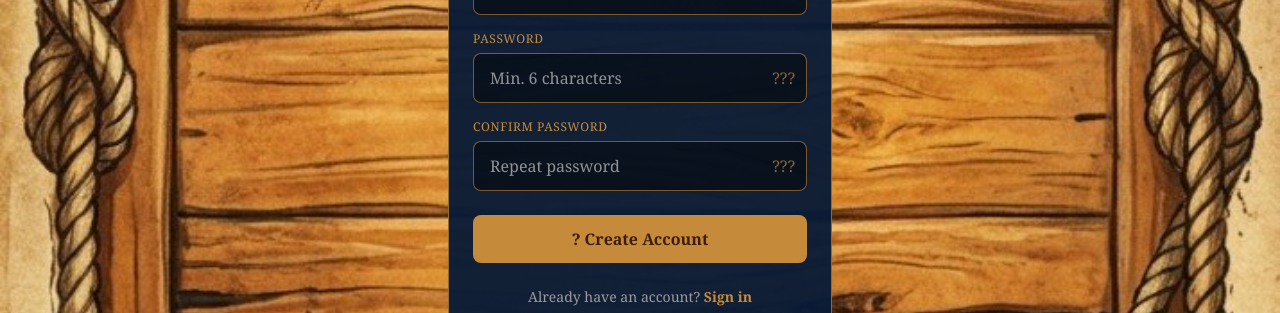
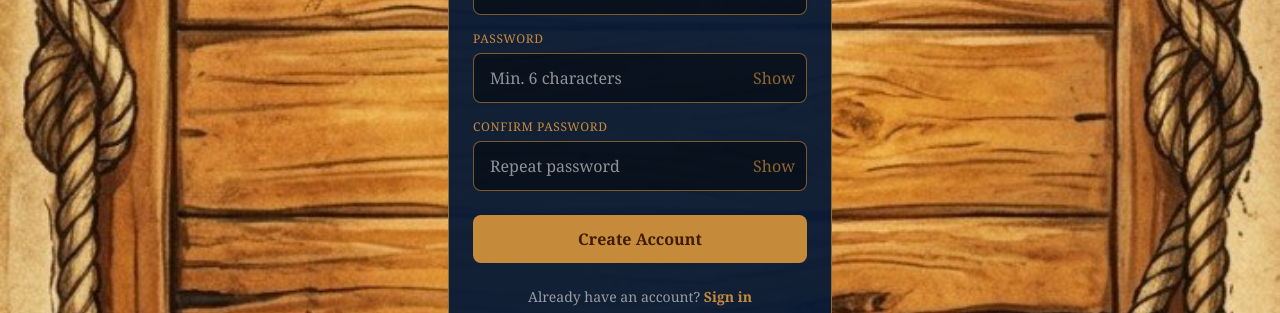
Before and after one commit to thewastedape-byte/boat-buddy-app, a Next.js app: page /signup in a window 1280 px wide. Shown: the part 373-686 px from the top of the page. Built offline with nearby package versions, Linux system fonts and the light colour scheme; no server answers.

Commit message:
fix: signup emoji rendering on Android + update settings subscription pricing descriptions

```diff
--- a/src/app/settings/page.tsx
+++ b/src/app/settings/page.tsx
@@ -374,9 +374,9 @@ export default function SettingsPage() {
             const sub = auth?.subscription || 'stow_away'
             const plans: Record<string, {name: string; desc: string}> = {
               stow_away: { name: 'Stow Away (Free)', desc: '1 question every 6 hours' },
-              first_mate: { name: 'First Mate', desc: '$9.99 / month - Unlimited access' },
-              captain: { name: 'Captain', desc: '$24.99 / month - 5 seats' },
-              admiral: { name: 'Admiral', desc: '$49.99 / month - 10 seats' },
+              first_mate: { name: 'First Mate', desc: '$4.99 / month · first year, then $9.99/mo' },
+              captain: { name: 'Captain', desc: '$10.99 / month · first year, then $24.99/mo' },
+              admiral: { name: 'Admiral', desc: '$29.99 / month · first year, then $49.99/mo' },
             }
             const plan = plans[sub] || plans.stow_away
             return (
--- a/src/app/signup/page.tsx
+++ b/src/app/signup/page.tsx
@@ -138,7 +138,7 @@ function SignupContent() {
         {inviteInfo && (
           <div className="mb-4 px-4 py-3 rounded-xl text-sm text-center"
             style={{ background: 'rgba(198,139,58,0.12)', border: '1px solid rgba(198,139,58,0.4)', fontFamily: 'Georgia, serif' }}>
-            <p className="font-bold mb-1" style={{ color: '#C68B3A' }}>? Team Invite</p>
+            <p className="font-bold mb-1" style={{ color: '#C68B3A' }}>Team Invite</p>
             <p style={{ color: 'rgba(245,240,232,0.7)' }}>
               Join as <strong style={{ color: '#F5F0E8' }}>{inviteInfo.role}</strong>
             </p>
@@ -154,7 +154,7 @@ function SignupContent() {
 
         {signedUp ? (
           <div className="panel p-6 text-center">
-            <div className="text-5xl mb-4">{inviteInfo ? '?' : '??'}</div>
+            <div className="text-5xl mb-4">{inviteInfo ? '✓' : '✓'}</div>
             <h2 className="text-xl font-bold mb-3" style={{ color: '#F5F0E8', fontFamily: 'Georgia, serif' }}>
               {inviteInfo ? 'You\'re on the team!' : 'Account Created'}
             </h2>
@@ -164,7 +164,7 @@ function SignupContent() {
                 : `Account ready. Tap below to get started.`}
             </p>
             <button className="btn-primary w-full" onClick={handleContinue}>
-              ? Continue to App
+              Continue to App
             </button>
           </div>
         ) : (
@@ -196,7 +196,7 @@ function SignupContent() {
                     className="absolute right-3 top-1/2 -translate-y-1/2"
                     style={{ color: 'rgba(198,139,58,0.7)', background: 'none', border: 'none', cursor: 'pointer', fontSize: '16px', lineHeight: 1 }}
                     aria-label={showPassword ? 'Hide password' : 'Show password'}>
-                    {showPassword ? '??' : '???'}
+                    {showPassword ? 'Hide' : 'Show'}
                   </button>
                 </div>
               </div>
@@ -210,12 +210,12 @@ function SignupContent() {
                     className="absolute right-3 top-1/2 -translate-y-1/2"
                     style={{ color: 'rgba(198,139,58,0.7)', background: 'none', border: 'none', cursor: 'pointer', fontSize: '16px', lineHeight: 1 }}
                     aria-label={showConfirm ? 'Hide password' : 'Show password'}>
-                    {showConfirm ? '??' : '???'}
+                    {showConfirm ? 'Hide' : 'Show'}
                   </button>
                 </div>
               </div>
               <button type="submit" className="btn-primary w-full mt-2" disabled={loading}>
-                {loading ? 'Creating account...' : inviteInfo ? '? Join Team' : '? Create Account'}
+                {loading ? 'Creating account...' : inviteInfo ? 'Join Team' : 'Create Account'}
               </button>
             </form>
 
```
